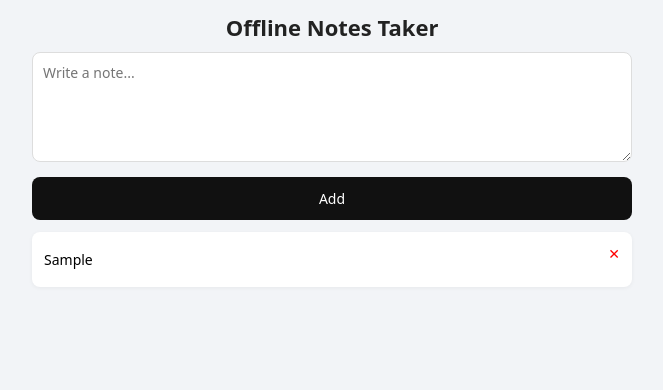
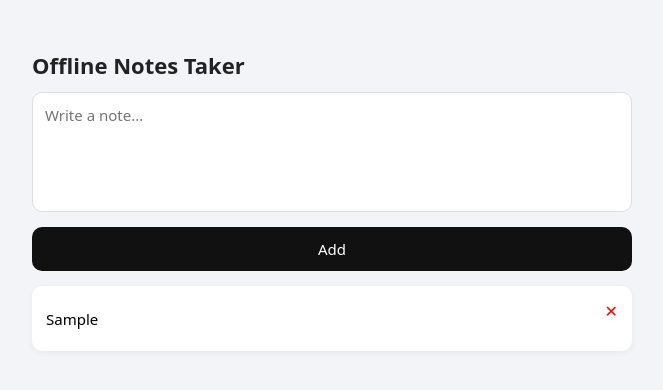
Before and after one commit to Surynx/Offline-notes-app, a plain HTML site: page index.html in a window 1280 px wide. Both pictures are taken after typing "Sample" into the empty fields and a click on the button "Add". Shown: the whole page, without its empty margins (308-971 px from the left). Drawn offline with Linux system fonts and the light colour scheme.

Commit message:
(update):updated version

```diff
--- a/style.css
+++ b/style.css
@@ -1,4 +1,3 @@
-/* RESET */
 * {
     box-sizing: border-box;
     margin: 0;
@@ -6,115 +5,133 @@
     font-family: system-ui, -apple-system, sans-serif;
 }
 
-/* MOBILE FIRST */
+
 body {
     background: #f2f4f7;
-    padding: 12px;
+    display: flex;
+    justify-content: center;
+    padding: 16px;
 }
 
 .container {
     width: 100%;
+    max-width: 420px;
 }
 
-/* TITLE */
+
 h1 {
-    font-size: 18px;
-    margin-bottom: 10px;
+    font-size: 20px;
+    margin-bottom: 12px;
     color: #222;
-    text-align: center;
 }
 
-/* TEXTAREA */
+
 textarea {
     width: 100%;
-    height: 90px;
-    padding: 10px;
-    border-radius: 8px;
+    height: 100px;
+    padding: 12px;
+    border-radius: 10px;
     border: 1px solid #ddd;
-    font-size: 13px;
+    resize: none;
+    font-size: 14px;
     margin-bottom: 10px;
 }
 
-/* BUTTON */
+
 button {
     width: 100%;
-    padding: 10px;
+    padding: 12px;
     border: none;
-    border-radius: 8px;
+    border-radius: 10px;
     background: #111;
     color: white;
-    font-size: 13px;
-    margin-bottom: 12px;
+    font-size: 14px;
+    cursor: pointer;
+    margin-bottom: 15px;
 }
 
-/* NOTES LIST */
+
 #notesList {
     display: flex;
     flex-direction: column;
-    gap: 8px;
+    gap: 10px;
 }
 
-/* NOTE CARD */
+
 .note {
     background: white;
-    padding: 10px;
-    border-radius: 8px;
-    font-size: 13px;
+    padding: 12px;
+    border-radius: 10px;
+    font-size: 14px;
     display: flex;
     justify-content: space-between;
     align-items: center;
     word-break: break-word;
-    box-shadow: 0 1px 4px rgba(0,0,0,0.05);
+    box-shadow: 0 2px 6px rgba(0,0,0,0.05);
 }
 
-/* DELETE BUTTON */
 .note button {
-    background: none;
+    background: transparent;
     color: red;
-    font-size: 14px;
+    font-size: 16px;
     width: auto;
     padding: 0;
-    margin-left: 8px;
+    margin-left: 10px;
 }
 
-/* TABLET */
+
+@media (max-width: 360px) {
+    textarea {
+        height: 90px;
+        font-size: 13px;
+    }
+
+    button {
+        padding: 10px;
+        font-size: 13px;
+    }
+
+    h1 {
+        font-size: 18px;
+    }
+}
+
+
 @media (min-width: 600px) {
     body {
-        display: flex;
-        justify-content: center;
+        padding: 30px;
     }
 
     .container {
-        max-width: 480px;
-    }
-
-    h1 {
-        font-size: 20px;
-    }
-
-    textarea {
-        height: 110px;
-        font-size: 14px;
-    }
-
-    button {
-        font-size: 14px;
-        padding: 12px;
-    }
-}
-
-/* DESKTOP */
-@media (min-width: 900px) {
-    .container {
-        max-width: 600px;
+        max-width: 500px;
     }
 
     h1 {
         font-size: 22px;
     }
 
-    .note {
-        font-size: 14px;
-        padding: 12px;
+    textarea {
+        height: 120px;
+        font-size: 15px;
+    }
+
+    button {
+        font-size: 15px;
     }
 }
+
+
+@media (min-width: 900px) {
+    body {
+        padding: 50px;
+    }
+
+    .container {
+        max-width: 600px;
+    }
+
+    .note {
+        font-size: 15px;
+        padding: 14px;
+    }
+}
--- a/sw.js
+++ b/sw.js
@@ -1,4 +1,4 @@
-let cache_name = "offline-notes-v4"
+let cache_name = "offline-notes-v5"
 
 let files = [
     "/Offline-notes-app/","/Offline-notes-app/index.html","/Offline-notes-app/style.css","/Offline-notes-app/main.js"
```
